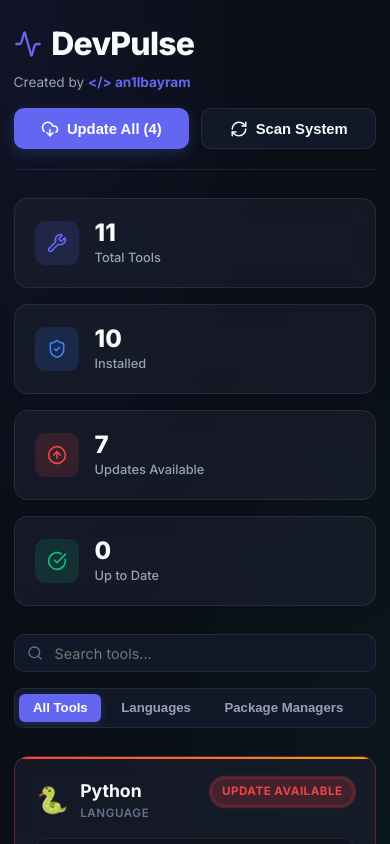
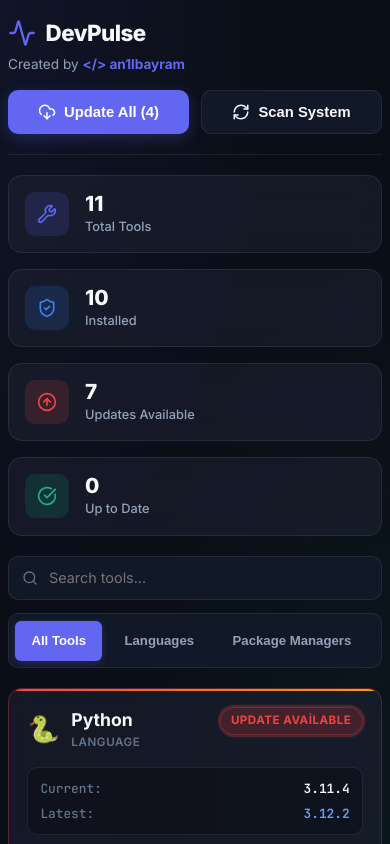
Before and after one commit to an1lbayram/DevPulse, a React (Vite) app: page / in a window 390 px wide. Shown: the top 844 px of the page. Built offline with nearby package versions, Linux system fonts and the light colour scheme.

Commit message:
style: full responsive design and mobile PWA optimization

```diff
--- a/index.html
+++ b/index.html
@@ -1,12 +1,15 @@
 <!doctype html>
-<html lang="en">
+<html lang="tr">
   <head>
     <meta charset="UTF-8" />
-    <meta name="viewport" content="width=device-width, initial-scale=1.0" />
+    <meta name="viewport" content="width=device-width, initial-scale=1.0, maximum-scale=5.0" />
     <meta name="description" content="DevPulse - Detect developer tools, check versions, and safely update supported components." />
     <meta name="theme-color" content="#0a0e17" />
+    <meta name="mobile-web-app-capable" content="yes" />
+    <meta name="apple-mobile-web-app-capable" content="yes" />
+    <meta name="apple-mobile-web-app-status-bar-style" content="black-translucent" />
     <link rel="manifest" href="/manifest.json" />
-    <title>DevPulse - Developer Tool Manager &amp; Updater</title>
+    <title>DevPulse - Geliştirici Araç Yöneticisi &amp; Güncelleyici</title>
   </head>
   <body>
     <div id="root"></div>
--- a/src/index.css
+++ b/src/index.css
@@ -746,9 +746,20 @@ body {
 }
 
 /* Responsive Media Queries */
+@media (max-width: 1024px) {
+  .dashboard-container {
+    max-width: 100%;
+    padding: 1.5rem 1.25rem;
+  }
+  .stats-grid {
+    grid-template-columns: repeat(auto-fit, minmax(200px, 1fr));
+  }
+}
+
 @media (max-width: 768px) {
   .dashboard-container {
     padding: 1.25rem 0.85rem;
+    gap: 1.25rem;
   }
 
   .header {
@@ -757,25 +768,102 @@ body {
     gap: 1rem;
   }
 
+  .brand-section h1 {
+    font-size: 1.65rem;
+  }
+
   .action-buttons {
     width: 100%;
+    flex-wrap: wrap;
   }
 
   .action-btn {
     flex: 1;
+    min-width: 130px;
+    min-height: 44px;
     justify-content: center;
   }
 
   .controls-bar {
     flex-direction: column;
     align-items: stretch;
+    gap: 0.85rem;
+  }
+
+  .search-box {
+    width: 100%;
+  }
+
+  .search-input {
+    min-height: 44px;
   }
 
   .category-filters {
     overflow-x: auto;
+    -webkit-overflow-scrolling: touch;
+    white-space: nowrap;
+    padding: 0.4rem;
+    scrollbar-width: none;
+  }
+  .category-filters::-webkit-scrollbar {
+    display: none;
+  }
+
+  .filter-tab {
+    padding: 0.5rem 1rem;
+    min-height: 40px;
+    display: inline-flex;
+    align-items: center;
   }
 
   .tools-grid {
     grid-template-columns: 1fr;
   }
+
+  .tool-card {
+    padding: 1.15rem;
+  }
+
+  .btn-tooltip {
+    max-width: 90vw;
+    right: 50%;
+    transform: translateX(50%);
+  }
+
+  .log-header {
+    flex-direction: column;
+    align-items: stretch;
+  }
+
+  .log-actions {
+    width: 100%;
+    justify-content: flex-end;
+  }
 }
+
+@media (max-width: 480px) {
+  .dashboard-container {
+    padding: 1rem 0.5rem;
+  }
+
+  .brand-section h1 {
+    font-size: 1.4rem;
+  }
+
+  .stat-card {
+    padding: 1rem;
+  }
+
+  .stat-value {
+    font-size: 1.3rem;
+  }
+
+  .version-info {
+    font-size: 0.8rem;
+    padding: 0.65rem 0.75rem;
+  }
+
+  .update-btn {
+    min-height: 44px;
+  }
+}
```
Also changed, not shown: 1 other file (tests, documents, lock files or other folders).
